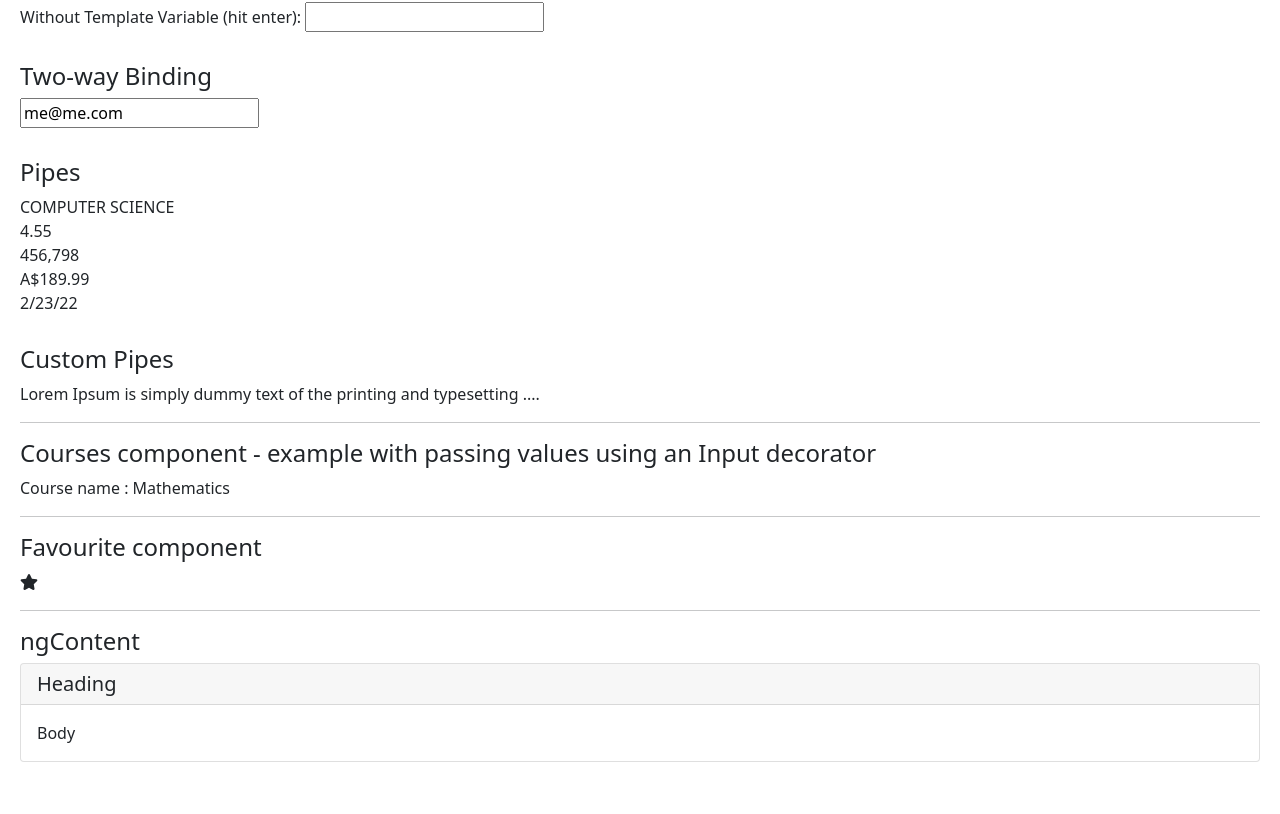
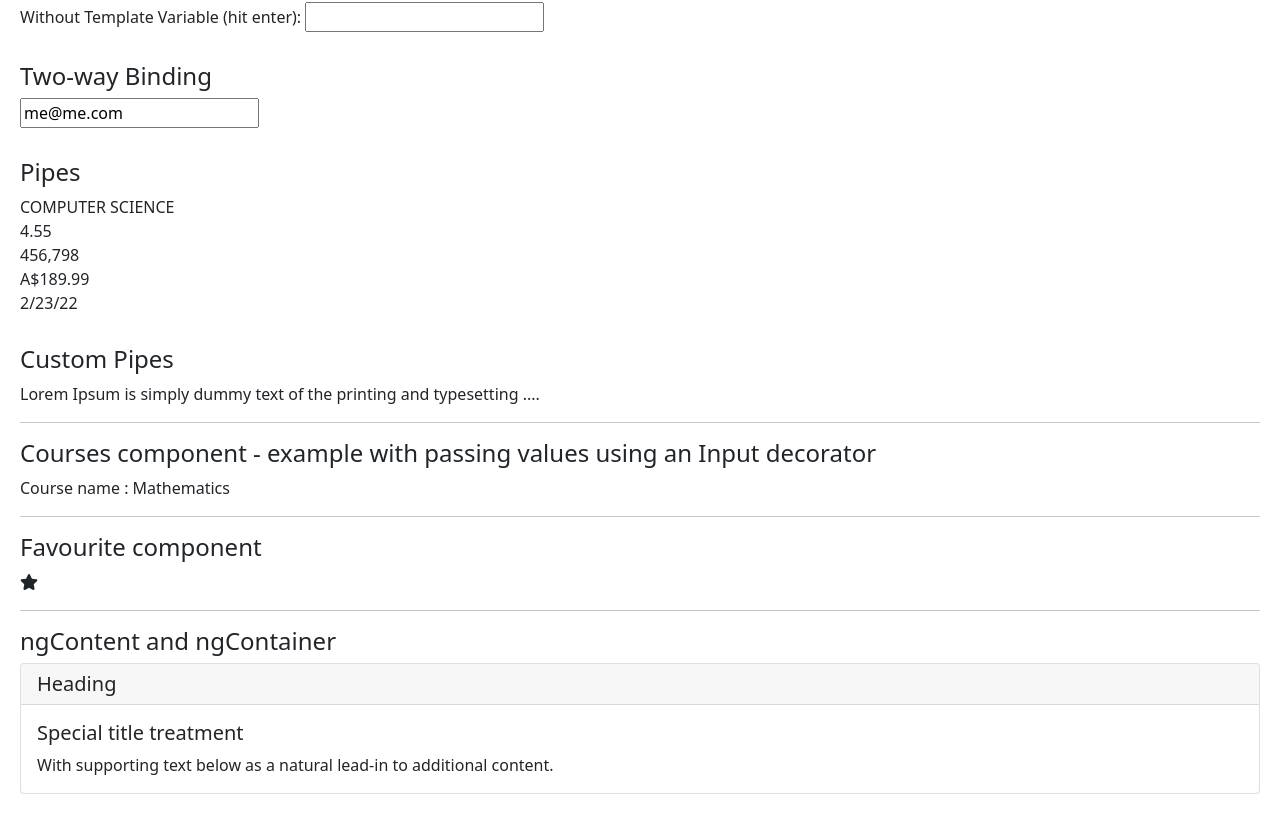
Before and after one commit to Yrol/Angular-test, an Angular app: page / in a window 1280 px wide. Shown: the part 1599-2413 px from the top of the page. Before the commit the page ends 2381 px from the top, so only its background shows below. Built offline with nearby package versions, Linux system fonts and the light colour scheme.

Commit message:
Adding ngContainer

```diff
--- a/src/app/app.component.html
+++ b/src/app/app.component.html
@@ -24,15 +24,23 @@
   ></app-favourite>
 
   <!--
-    - Bootstrap panel/card component using ngContent
+    - Bootstrap panel/card component using ngContent and ngContainer
     - ngContent allows to provide/pass custom content to the reusable components
     - In this ex. the classes "heading" and "body" matches them via ng-content defined in "panel.component.html"
-    - In this ex. ng-content defined in "panel.component.html" will be replaced by <span> and <div>
+    - In this ex. ng-content defined in "panel.component.html" will be replaced by <span>
   -->
   <hr class="dashed" />
-  <h4>ngContent</h4>
+  <h4>ngContent and ngContainer</h4>
   <app-panel>
+    <!-- span will replace the ngContent by injecting a span -->
     <span class="heading">Heading</span>
-    <div class="body">Body</div>
+
+    <!-- ngContent will be replaced, however no html element will be injected -->
+    <ng-container class="body">
+      <h5 class="card-title">Special title treatment</h5>
+      <p class="card-text">
+        With supporting text below as a natural lead-in to additional content.
+      </p>
+    </ng-container>
   </app-panel>
 </div>
--- a/src/app/panel/panel.component.html
+++ b/src/app/panel/panel.component.html
@@ -3,8 +3,6 @@
     <ng-content select=".heading"></ng-content>
   </h5>
   <div class="card-body">
-    <p class="card-text">
-      <ng-content select=".body"></ng-content>
-    </p>
+    <ng-content select=".body"></ng-content>
   </div>
 </div>
```
